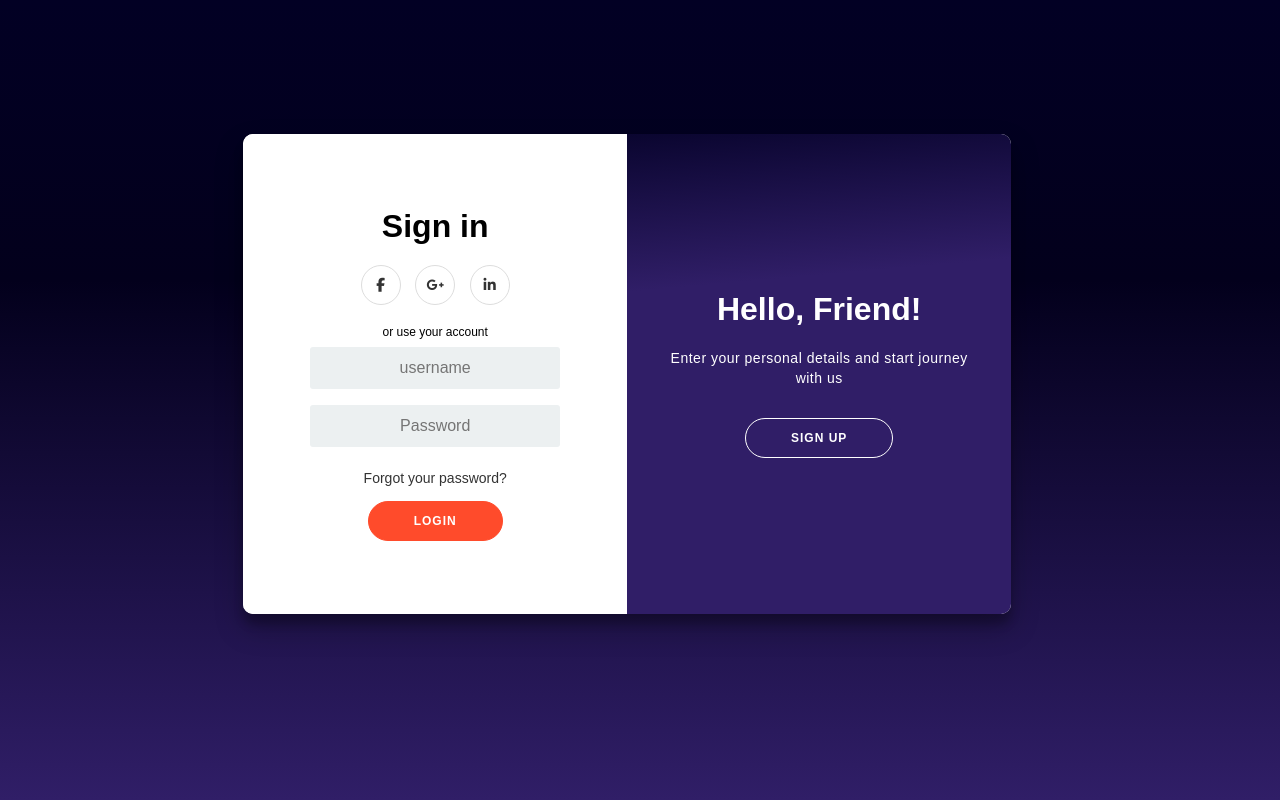
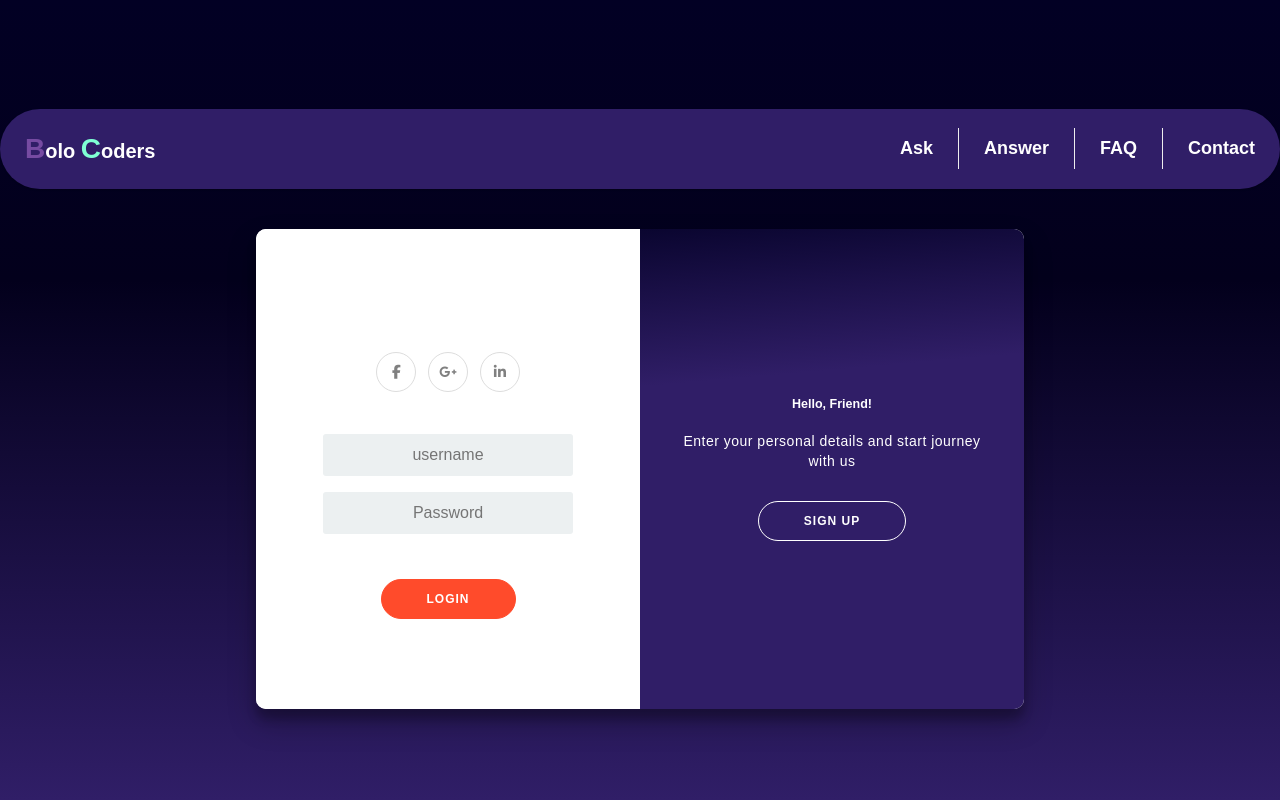
Before and after one commit to jadonharsh109/Bolo-coder, a PHP site: page /templates/login.html in a window 1280 px wide. Run offline with PHP 8.4, Linux system fonts and the light colour scheme; some libraries are stand-ins or nearby versions.

Commit message:
completed login pages with navbar styling done

```diff
--- a/templates/login and signup.css
+++ b/templates/login and signup.css
@@ -57,8 +57,8 @@ span {
 }
 
 a {
-	color: #333;
-	font-size: 14px;
+	color: #ffffff;
+
 	text-decoration: none;
 	margin: 15px 0;
 }
@@ -118,6 +118,7 @@ input {
 	width: 768px;
 	max-width: 100%;
 	min-height: 480px;
+	margin-top: 5vh;
 }
 
 .form-container {
@@ -243,6 +244,8 @@ input {
 	margin: 0 5px;
 	height: 40px;
 	width: 40px;
+	color:grey;
+	font-size: 14px;
 }
 
 footer {
@@ -250,11 +253,11 @@ footer {
     color: #fff;
     font-size: 14px;
     bottom: 0;
-    position: fixed;
+
     left: 0;
     right: 0;
     text-align: center;
-    z-index: 999;
+
 }
 
 footer p {
@@ -355,3 +358,194 @@ footer a {
 	body{
 		background: linear-gradient(180deg, rgba(2,0,36,1) 0%, rgba(3,0,28,1) 35%, rgba(48,30,103,1) 100%);
 	}
+
+
+
+
+
+
+/* Global css Properties */
+* {
+	margin: 0;
+	padding: 0;
+	box-sizing: border-box;
+  }
+
+  html,
+  body {
+	margin: 0;
+	width: 100vw;
+	font-size: 62.5%;
+	scroll-behavior: smooth;
+  }
+
+  body {
+
+	scrollbar-color: rgb(98 84 243);
+	scrollbar-width: thin;
+	color: white;
+  }
+
+  body::-webkit-scrollbar {
+	width: 1.5rem;
+  }
+
+  body::-webkit-scrollbar-track {
+	background-color: rgb(24 24 29);
+  }
+
+  body::-webkit-scrollbar-thumb {
+	background: #fff;
+	border: 5px solid transparent;
+	border-radius: 9px;
+	background-clip: content-box;
+  }
+
+  body {
+	background-color: #03001c;
+	font-family: "Poppins", sans-serif;
+  }
+
+  /* Default Classes */
+
+
+
+
+  /* Navbar Css */
+
+  .nav-wrapper {
+	display: flex;
+	position: relative;
+	flex-direction: row;
+	flex-wrap: nowrap;
+	align-items: center;
+	justify-content: space-between;
+	margin: auto;
+	width: 160vh;
+	height: 80px;
+	border-radius: 50px 50px;
+	padding: 0 25px;
+	z-index: 2;
+	background: #301e67;
+	box-shadow: 0 1px 2px rgba(0, 0, 0, 0.2);
+	color: white;
+	margin-top: 8rem;
+  }
+
+  .logo-container {
+	display: flex;
+	justify-content: center;
+	align-items: center;
+  }
+
+  .logo {
+	transition: 0.5s;
+	font-size: 2rem;
+	cursor: pointer;
+  }
+
+  .logo-link {
+	text-decoration: none;
+	color: white;
+  }
+
+  .logo::after {
+	content: "";
+	height: 0.2rem;
+	width: 0;
+	background: white;
+	position: absolute;
+	bottom: 2rem;
+	left: 2.8rem;
+	transition: 0.5s;
+  }
+
+  .logo:hover::after {
+	width: 13rem;
+  }
+
+  .logo .first {
+	color: #764ba2;
+	font-size: 2.8rem !important;
+  }
+
+  .logo .last {
+	color: aquamarine;
+	font-size: 2.8rem !important;
+  }
+
+  .nav-tabs {
+	display: flex;
+	font-weight: 600;
+	font-size: 18px;
+	list-style: none;
+  }
+
+  .nav-tab:not(:last-child) {
+	padding: 10px 25px;
+	margin: 0;
+	border-right: 1px solid #eee;
+  }
+
+  .nav-tab:last-child {
+	padding: 10px 0 0 25px;
+  }
+
+  .nav-tab,
+  .menu-btn {
+	cursor: pointer;
+  }
+
+  .hidden {
+	display: none;
+  }
+
+  @media screen and (max-width: 800px) {
+	.nav-container {
+	  position: fixed;
+	  display: none;
+	  overflow-y: auto;
+	  z-index: -1;
+	  top: 0;
+	  right: 0;
+	  width: 280px;
+	  height: 100%;
+	  background: #fff;
+	  box-shadow: -1px 0 2px rgba(0, 0, 0, 0.2);
+	}
+
+	.nav-tabs {
+	  flex-direction: column;
+	  align-items: flex-end;
+	  margin-top: 80px;
+	  width: 100%;
+	}
+
+	.nav-tab:not(:last-child) {
+	  padding: 20px 25px;
+	  margin: 0;
+	  border-right: unset;
+	  border-bottom: 1px solid #f5f5f5;
+	}
+
+	.nav-tab:last-child {
+	  padding: 15px 25px;
+	}
+  }
+
+  * {
+	padding: 0;
+	margin: 0;
+  }
+
+  svg {
+	position: absolute;
+	top: 8rem;
+	left: 0;
+	width: 100%;
+	height: 100%;
+	box-sizing: border-box;
+	display: block;
+	background-color: #03001c;
+	/* background-image: linear-gradient(to bottom, #03001c, #040f17); */
+  }
--- a/templates/login.html
+++ b/templates/login.html
@@ -155,6 +155,28 @@ mysqli_close($con);
     // Desktop ad HTML code with inline script
     <div class="bdy">
 
+      <header>
+        <div class="nav-wrapper">
+          <div class="logo-container">
+            <h2 class="logo">
+              <a href="index.html" class="logo-link">
+                <span class="first">B</span>olo <span class="last">C</span>oders
+              </a>
+            </h2>
+          </div>
+          <nav>
+            <div class="nav-container">
+              <ul class="nav-tabs">
+                <li class="nav-tab"><a href="ask.html">Ask</a></li>
+                <li class="nav-tab">Answer</li>
+                <li class="nav-tab">FAQ</li>
+                <li class="nav-tab"><a href="contact.html">Contact</a></li>
+
+              </ul>
+            </div>
+          </nav>
+        </div>
+      </header>
       <div class="container" id="container">
         <div class="form-container sign-up-container">
           <form action="" method="post">
@@ -290,7 +312,8 @@ if(empty($err))
 
 
 <footer>
-
+	<br>
+  <br><br><br><br><br><br><br>
 </footer>
   <script src="javascript.js"></script>
 </body>
```
